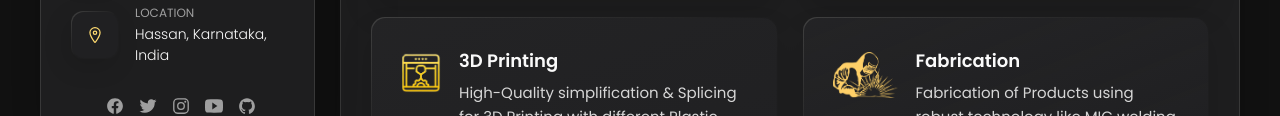
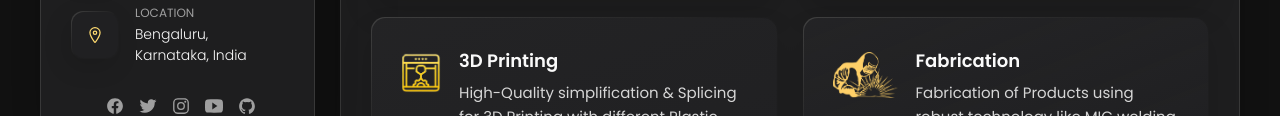
Before and after one commit to honeykethan/mywebsite, a plain HTML site: page index.html in a window 1280 px wide. Shown: the part 650-766 px from the top of the page. Drawn offline with nearby package versions, Linux system fonts and the light colour scheme.

Commit message:
Update index.html

```diff
--- a/index.html
+++ b/index.html
@@ -110,7 +110,7 @@
             <div class="contact-info">
               <p class="contact-title">Location</p>
 
-              <address>Hassan, Karnataka, India </address>
+              <address>Bengaluru, Karnataka, India </address>
             </div>
 
           </li>
```
